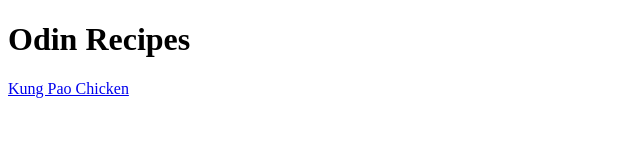
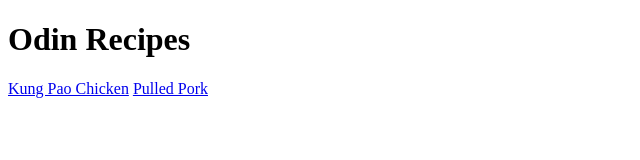
Before and after one commit to EdmundsOsaka/odin-recipes, a plain HTML site: page index.html in a window 1280 px wide. Shown: the whole page, without its empty margins (0-640 px from the left). Drawn offline with Linux system fonts and the light colour scheme.

Commit message:
Add pulled pork link to homepage

```diff
--- a/index.html
+++ b/index.html
@@ -8,6 +8,7 @@
     <h1>Odin Recipes</h1>
 
     <a href="kungpaochicken.html">Kung Pao Chicken</a>
+    <a href="pulledpork.html">Pulled Pork</a>
 
 </body>
 </html>
```
